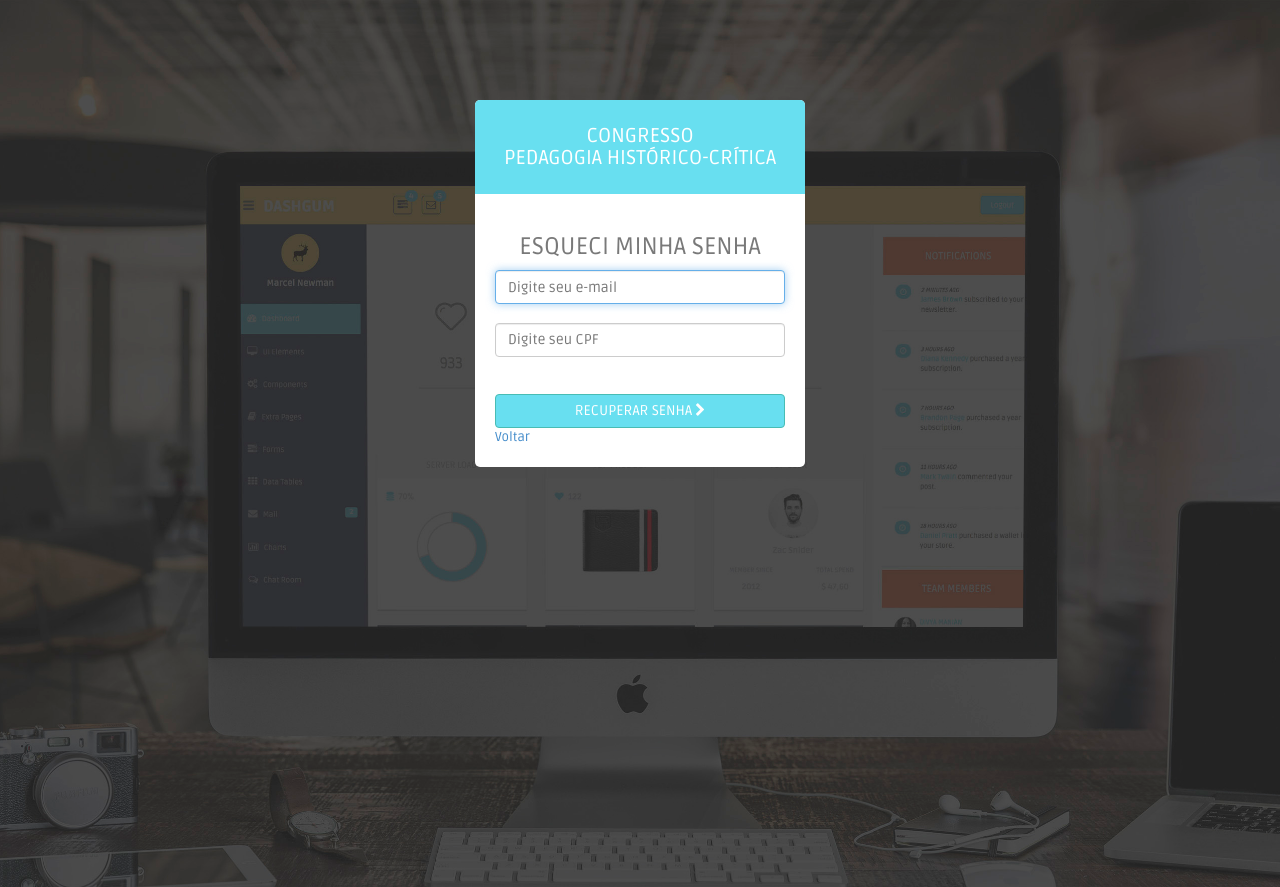
After one commit to ejcompprojects/congresso, a CodeIgniter app: page /congresso/index.php/login/forgot_password in a window 1280 px wide. The commit adds this page. Run offline with CodeIgniter, Linux system fonts and the light colour scheme.

Commit message:
Esqueci minha senha

```diff
--- a/application/controllers/Login.php
+++ b/application/controllers/Login.php
@@ -1,7 +1,14 @@
 <?php
 defined('BASEPATH') OR exit('No direct script access allowed');
 
+
+
 class Login extends CI_Controller {
+    const EMAIL = "noreply.enejunesp@gmail.com";
+    const SENHA = 'En3#JuN3sP1313';
+    const NOME  = 'Darlan';
+    const SUBJECT = 'Teste';
+
     public function __construct(){
         parent::__construct();
         $this->load->helper('frontend_helper');
@@ -18,6 +25,86 @@ class Login extends CI_Controller {
   $this->load->view('header');
   $this->load->view('login', $data);
   $this->load->view('footer');
+}
+
+public function forgot_password(){
+    $data['mensagens'] = mensagens();
+
+    $this->load->view('header');
+    $this->load->view('forgot-password', $data);
+    $this->load->view('footer');
+}
+
+public function esqueci_senha(){
+
+    $this->load->library('form_validation');
+    $this->form_validation->set_rules('email',
+        'E-mail',
+        'required|valid_email'
+    );
+    $this->form_validation->set_rules('cpf',
+        'CPF',
+        'required',
+        'min_length[12]',
+        'max_length[20]'
+    );
+
+    $email = $this->input->post('email');
+    $cpf = $this->input->post('cpf');
+
+    if(!$this->form_validation->run()){
+        $this->session->set_flashdata('danger', validation_errors());
+        $this->forgot_password();
+        }else{ //porque deu certo:
+            $resposta = $this->verificaEmailECpf($email, $cpf);
+            if($resposta == NULL){ //combinação inválida!
+                $this->session->set_flashdata('danger', 'Combinação inválida entre e-mail e cpf.');
+
+            }
+            else{ //devemos enviar e-mail e dar a mensagem
+                //enviador de e-mail
+                $date = strtotime(date("Y-m-d H:i:s"));
+                $date = md5($date);
+                $date = substr($date, 0, 8);
+
+                $senha = $this->crypt($date);
+
+                $this->model->atualizaSenha($resposta->id, $senha);
+
+                $message = 'Sua senha é:'.$date.'<br>';
+
+                $config = Array(
+                    'protocol' => 'smtp',
+                    'smtp_host' => 'ssl://smtp.googlemail.com',
+                    'smtp_port' => 465,
+                    'smtp_user' => self::EMAIL,// your mail name
+                    'smtp_pass' => self::SENHA,
+                    'mailtype'  => 'html',
+                    'charset'   => 'iso-8859-1',
+                    'wordwrap' => TRUE
+                );
+                $this->load->library('email', $config);
+                $this->email->from(self::EMAIL, self::NOME);//your mail address and name
+                $this->email->to($email); //receiver mail
+
+                $this->email->subject(self::SUBJECT);
+                $this->email->message($message);
+
+                if(!$this->email->send()){
+                    //$this->session->set_flashdata('danger', htmlspecialchars($this->email->print_debugger()));
+                    $this->session->set_flashdata('danger', $message);
+                    // print_r($this->email->print_debugger(), true);
+                    // exit();
+                }
+                else{
+                  $this->session->set_flashdata('success', 'Fique tranquilo é comum esquecer a senha!<br>Enviamos um e-mail para <strong>'.$email.'</strong> com a sua nova senha.');
+
+              }
+
+
+          }
+          $this->forgot_password();
+      }
   }
 
 	 /**
@@ -58,6 +145,9 @@ class Login extends CI_Controller {
     }
 }
 
+private function verificaEmailECpf($email, $cpf){
+    return $this->model->verificaEmailECpf($email, $cpf);
+}
 
       /**
      * Método responsável por verificar se a senha inserida corresponde
@@ -106,6 +196,12 @@ class Login extends CI_Controller {
         return $this->session->has_userdata('usuario');
     }
 
+    private function crypt ($password){
+        $options = ['cost' => 12];
+        $password = password_hash($password, PASSWORD_DEFAULT, $options);
+        return $password;
+    }
+
     public function logout(){
         $this->session->sess_destroy();
         redirect('Login');
--- a/application/helpers/frontend_helper.php
+++ b/application/helpers/frontend_helper.php
@@ -6,7 +6,7 @@ function mensagens(){
         $html = '<div class="alert alert-danger">'.
                 $_SESSION['danger'].'</div>';
     }if(isset($_SESSION['success']) && $_SESSION['success'] != ''){
-        $html = '<div class="alert alert-success >'.
+        $html = '<div class="alert alert-success">'.
                 $_SESSION['success'].'</div>';
     }
 
--- a/application/models/Login_model.php
+++ b/application/models/Login_model.php
@@ -33,4 +33,16 @@ class Login_model extends CI_Model{
    		return $usuario;
 	}
 
+	public function verificaEmailECpf($email, $cpf){
+		$this->db->where('email', $email);
+		$this->db->where('cpf', $cpf);
+		return $this->db->get('participante')->row();
+	}
+
+	public function atualizaSenha($id, $senha){
+		$this->db->where('id', $id);
+		$usuario['senha'] = $senha;
+		$this->db->update('participante', $usuario);
+	}
+
 }
--- /dev/null
+++ b/application/views/forgot-password.php
@@ -0,0 +1,39 @@
+ <body>
+
+      <!-- **********************************************************************************************************************************************************
+      MAIN CONTENT
+      *********************************************************************************************************************************************************** -->
+
+      <div id="login-page">
+      	<div class="container">
+
+      		<form class="form-login" action="<?= base_url('Login/esqueci_senha') ?>" method="POST">
+      			<h2 class="form-login-heading">congresso <br>pedagogia histórico-crítica</h2>
+      			<div class="login-wrap">
+      				<h3 align="center">ESQUECI MINHA SENHA</h3>
+      				<input type="email" class="form-control" name="email" id="email" placeholder="Digite seu e-mail" autofocus minlength="1" maxlength="100" required="true">
+      				<br>
+      				<input type="text" class="form-control" name="cpf" id="cpf" placeholder="Digite seu CPF" minlength="14" maxlength="14" required="true">
+      				<br>
+
+      				<div class="message">
+      				  <?= $mensagens; ?>
+      				</div>
+      				<br>
+
+
+      				<button class="btn btn-theme btn-block" type="submit">RECUPERAR SENHA <i class="fa fa-chevron-right"></i></button>
+
+                              <a href="<?= base_url('Login') ?>">Voltar</a>
+      			</div>
+
+
+
+      		</form>
+
+      	</div>
+      </div>
+
+
+
+  </body>
--- a/application/views/header-admin.php
+++ b/application/views/header-admin.php
@@ -9,7 +9,7 @@ $usuario = $_SESSION['usuario']; ?>
           <div class="fa fa-bars tooltips" data-placement="right" data-original-title="Abrir/Esconder Menu"></div>
         </div>
         <!--logo start-->
-        <a href="index.html" class="logo"><b>Congresso<br>Pedagogia Histórico-crítica</b></a>
+        <a href="index.html" class="logo"><b>Congresso: Pedagogia Histórico-crítica</b></a>
         <!--logo end-->
 
 
--- a/application/views/header.php
+++ b/application/views/header.php
@@ -7,7 +7,7 @@
     <meta name="author" content="Dashboard">
     <meta name="keyword" content="Dashboard, Bootstrap, Admin, Template, Theme, Responsive, Fluid, Retina">
 
-    <title>Performance Jr. | Login</title>
+    <title>Congresso Pedagogia Histórico-Crítica | Login</title>
 
     <!-- Bootstrap core CSS -->
     <link href="<?= base_url('assets/css/bootstrap.css') ?>" rel="stylesheet">
```
Also changed, not shown: application/views/listar-participantes.php (+5 -4 lines). Lines whose indentation alone changed are shown as unchanged.
